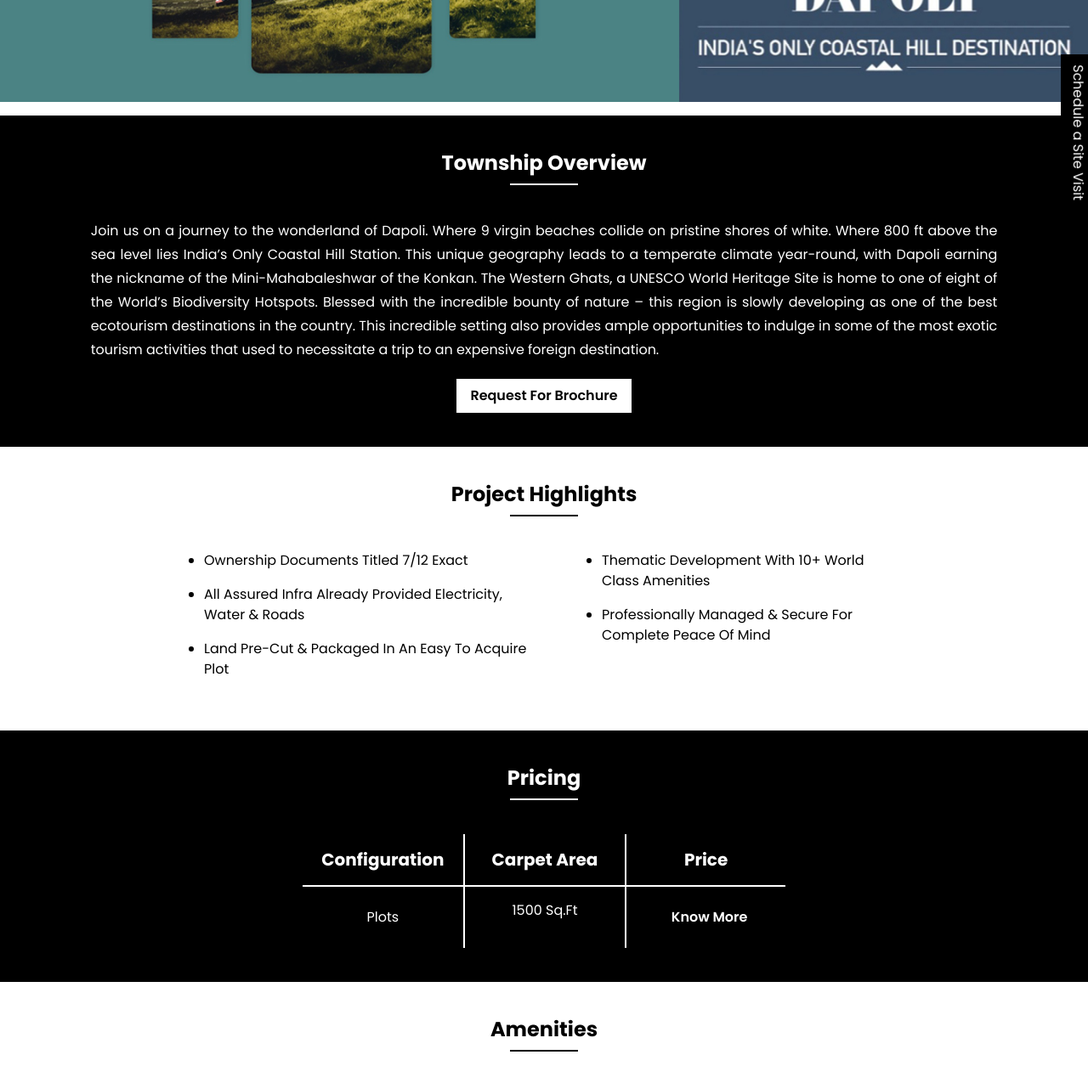
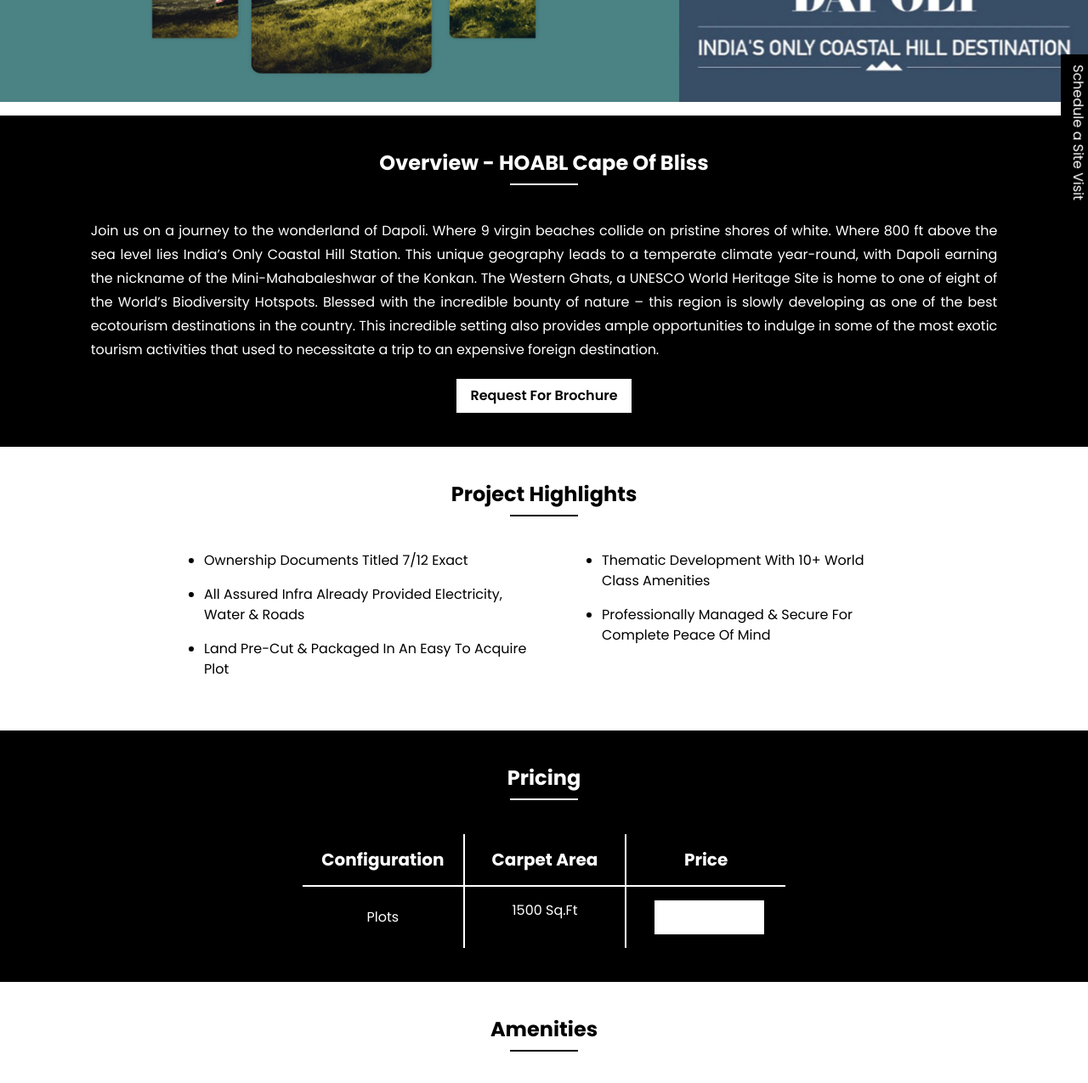
Before and after one commit to surbhikhokhawat/Lodha, a plain HTML site: page index.html in a window 1280 px wide. Shown: the part 496-1771 px from the top of the page at 85% size. Drawn offline with nearby package versions, Linux system fonts and the light colour scheme.

```diff
--- a/index.html
+++ b/index.html
@@ -73,7 +73,7 @@
   <!-- Township Overview Section -->
   <section id="Overview" class="bg-brand-dark text-white w-full py-10">
     <div class="w-10/12 mx-auto flex flex-col items-center justify-center">
-      <h2 class="text-center text-2xl font-bold mb-2">Township Overview</h2>
+      <h2 class="text-center text-2xl font-bold mb-2">Overview - HOABL Cape Of Bliss</h2>
       <hr class="w-20 mb-10 bg-white border-none h-0.5" />
 
       <p class="text-justify leading-7 text-white-600 mb-5">
@@ -130,7 +130,7 @@
           <span class="text-center py-4 px-4">1500 Sq.Ft </span>
           <div class="flex items-center justify-center">
             <button onclick="handleToggleModel()"
-              class="ml-2 text-center bg-brand-dark text-white px-5 py-2 font-semibold animate-btn">
+              class="ml-2 text-center bg-brand-gray text-white px-5 py-2 font-semibold animate-btn">
               Know More
             </button>
           </div>
@@ -403,7 +403,7 @@
 
       <div>
         <h4 class="font-bold text-xl text-left mb-3">Address</h4>
-        <p class="font-bold">Cape Of Bliss</p>
+        <p class="font-bold">Cape Of Bliss, Dapoli</p>
         <p class="mt-3">The House of Abhinandan Lodha
         </p>
         <div class="mapouter mt-4">
```
